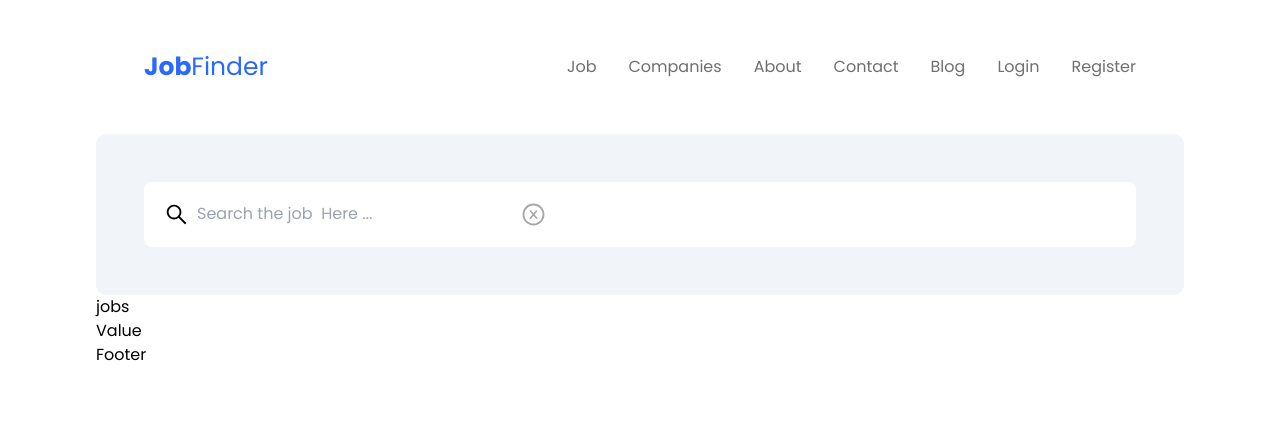
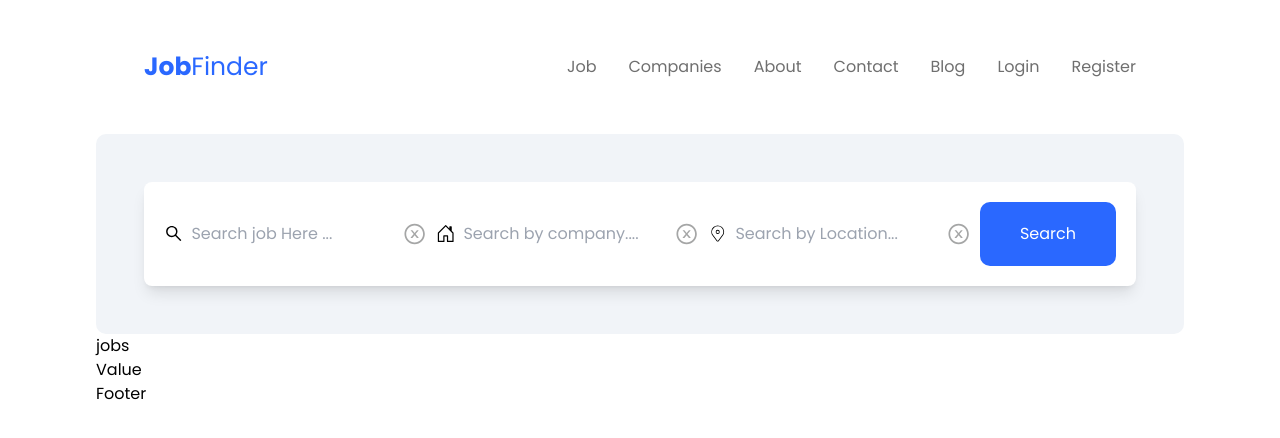
Before and after one commit to haamid10/job-Finder, a React (Vite) app: page / in a window 1280 px wide. Shown: the top 438 px of the page. Built offline with nearby package versions, Linux system fonts and the light colour scheme.

Commit message:
search form finished

```diff
--- a/src/components/SearchDiv/Search.jsx
+++ b/src/components/SearchDiv/Search.jsx
@@ -1,22 +1,42 @@
 import React from 'react'
 import {AiOutlineSearch} from 'react-icons/ai'
 import {AiOutlineCloseCircle} from 'react-icons/ai'
+import {BsHouseDoor} from 'react-icons/bs'
+import {CiLocationOn} from 'react-icons/ci'
 const Search = () => {
   return (
-    <div className=' search grid  s gap-10  bg-greyIsh rounded-[10px] p-[3rem]'>
+    <div className=' searchDiv grid  s gp-10  bg-greyIsh rounded-[10px] p-[3rem]'>
       <form action="">
 
-        <div className="firstDiv flex justify-between items-center rounded-[8px] p-5 gap-[10px] bg-white shadow-lg shadow-greyIsh">
+        <div className="firstDiv flex justify-between items-center rounded-[8px] p-5 gap-[10px] bg-white shadow-lg shadow-greyIsh-700">
 
-          <div className=' flex gap-2 items-center'>
-            <AiOutlineSearch className=' text-[25px] icon'/>
-            <input type="text" className='bg-transparent text-blur-500'
-            placeholder='Search the job  Here ...'/>
-            <AiOutlineCloseCircle  className='text-[25px] text-[#a5a6a6] hover:text-textColor icon'/>
-          </div>
+            <div className=' flex gap-2 items-center'>
+              <AiOutlineSearch className=' text-[25px] icon'/>
+              <input type="text" className='bg-transparent text-blur-500 focus:outline-none w-[100%]'
+              placeholder='Search job Here ...'/>
+              <AiOutlineCloseCircle  className='text-[30px] text-[#a5a6a6] hover:text-textColor icon'/>
+            </div>
+
+            <div className=' flex gap-2 items-center'>
+              <BsHouseDoor className=' text-[25px] icon'/>
+              <input type="text" className='bg-transparent text-blur-500 focus:outline-none w-[100%]'
+              placeholder='Search by company....'/>
+              <AiOutlineCloseCircle  className='text-[30px] text-[#a5a6a6] hover:text-textColor icon'/>
+            </div>
+
+            <div className=' flex gap-2 items-center'>
+              <CiLocationOn className=' text-[25px] icon'/>
+              <input type="text" className='bg-transparent text-blur-500 focus:outline-none w-[100%]'
+              placeholder='Search by Location...'/>
+              <AiOutlineCloseCircle  className='text-[30px] text-[#a5a6a6] hover:text-textColor icon'/>
+            </div>
+            <button className=' bg-blueColor h-full p-5  px-10 rounded-[10px] text-white  cursor-pointer hover:bg-blue-400'>Search</button>
+
 
         </div>
+
       </form>
+
     </div>
   )
 }
```
